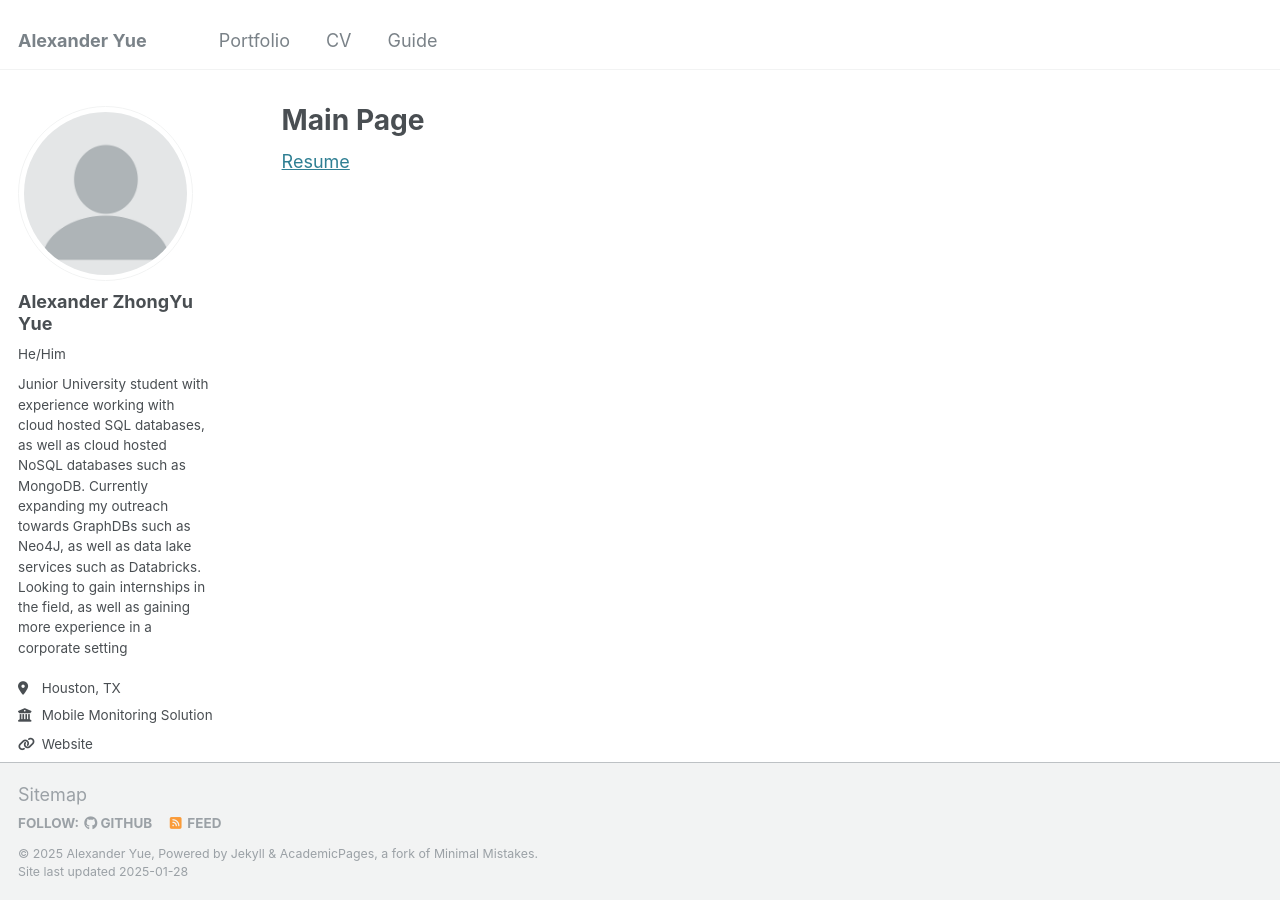
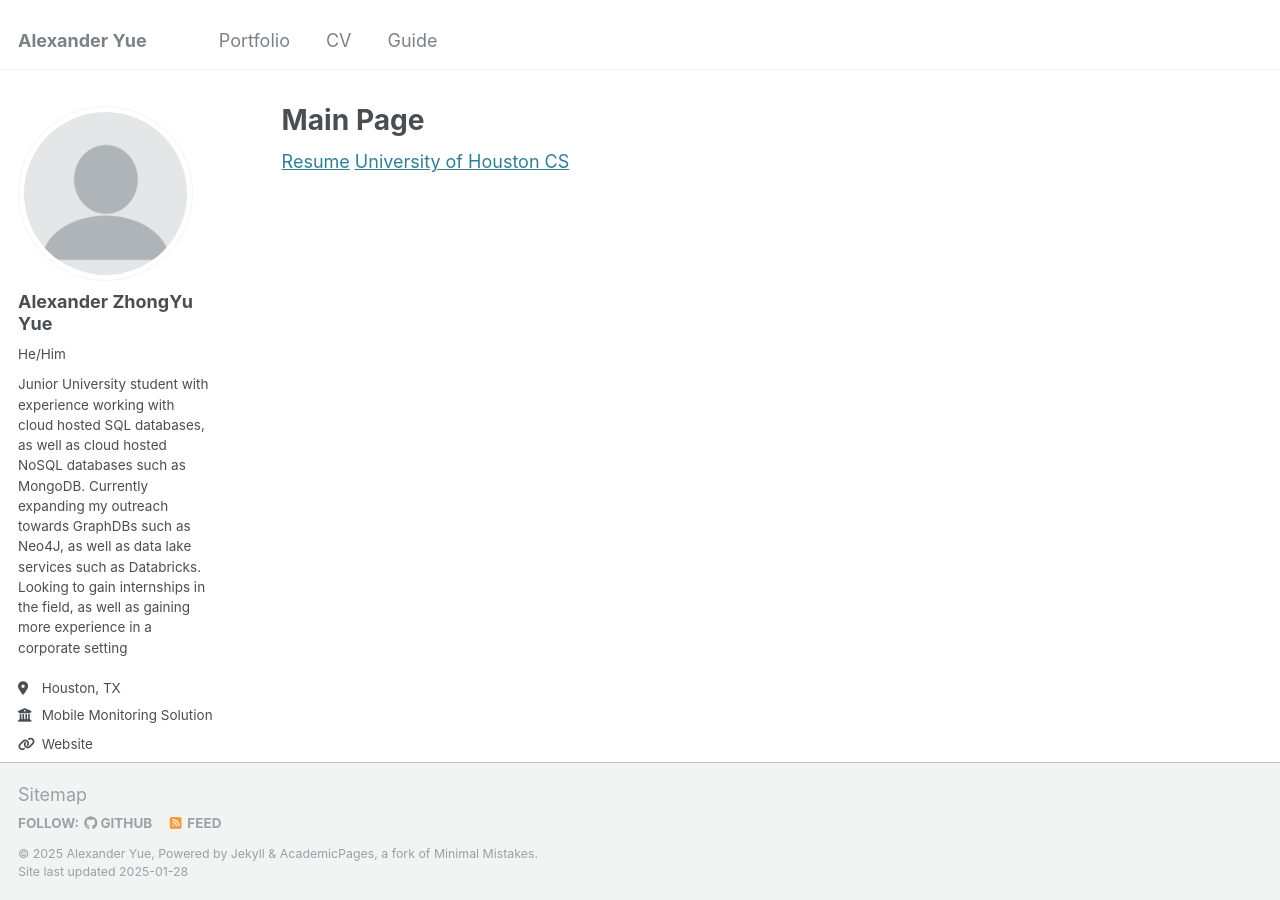
Before and after one commit to AlexanderYue/AlexanderYue.github.io, a Jekyll site: the page built from _pages/about.md, in a window 1280 px wide. Built offline with Jekyll 4.4.1, drawn with Linux system fonts in a browser that asks for light colours; some web fonts are replaced.

Commit message:
Update about.md

```diff
--- a/_pages/about.md
+++ b/_pages/about.md
@@ -8,3 +8,4 @@ redirect_from:
 ---
 
 [Resume](Alex_Y_Resume.pdf)
+[University of Houston CS](https://www.uh.edu/nsm/computer-science/)
```
